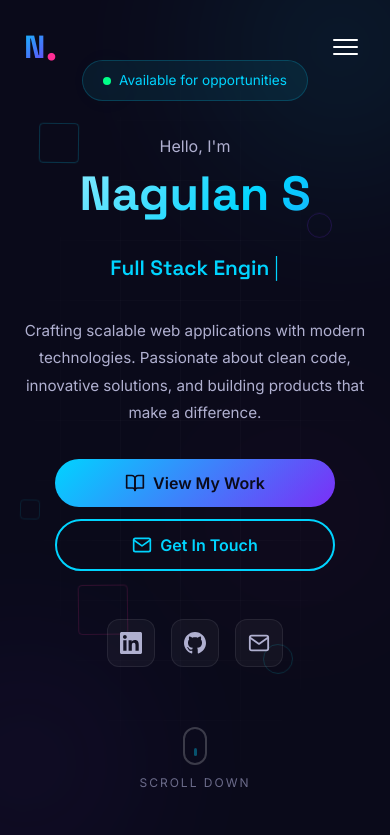
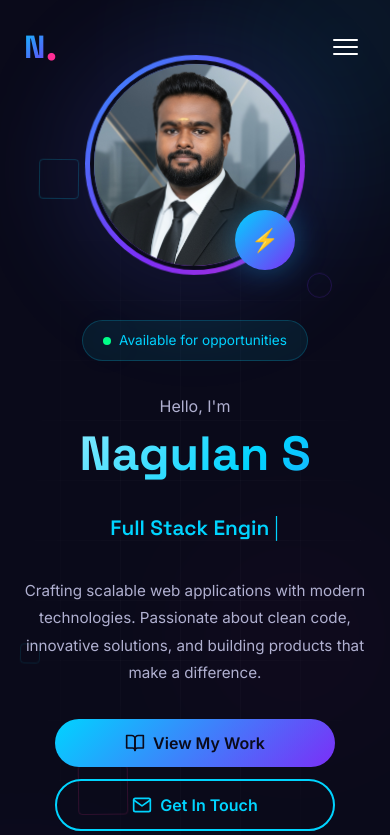
Before and after one commit to nagulan1506/nagulan1506.github.io, a React (Vite) app in the folder client/: page / in a window 390 px wide. Shown: the top 835 px of the page. Built offline with nearby package versions, Linux system fonts and the light colour scheme.

Commit message:
Add profile photo to hero section with glowing gradient ring

```diff
--- a/client/src/components/Hero.css
+++ b/client/src/components/Hero.css
@@ -137,8 +137,82 @@
 .hero-content {
     position: relative;
     z-index: 1;
-    text-align: center;
     animation: fadeInUp 1s ease-out;
+}
+
+.hero-main {
+    display: flex;
+    align-items: center;
+    justify-content: space-between;
+    gap: 60px;
+    margin-bottom: 40px;
+}
+
+.hero-text {
+    flex: 1;
+    text-align: left;
+}
+
+/* Profile Photo */
+.hero-photo-wrapper {
+    position: relative;
+    flex-shrink: 0;
+    animation: fadeInRight 1s ease-out 0.5s both;
+}
+
+.hero-photo-glow {
+    position: absolute;
+    top: 50%;
+    left: 50%;
+    transform: translate(-50%, -50%);
+    width: 340px;
+    height: 340px;
+    border-radius: 50%;
+    background: radial-gradient(circle, rgba(0, 212, 255, 0.2), rgba(123, 47, 247, 0.1), transparent);
+    filter: blur(40px);
+    animation: pulse-glow 4s ease-in-out infinite;
+}
+
+.hero-photo-ring {
+    position: relative;
+    width: 320px;
+    height: 320px;
+    border-radius: 50%;
+    padding: 5px;
+    background: linear-gradient(135deg, var(--accent-blue), var(--accent-purple), var(--accent-pink));
+    background-size: 200% 200%;
+    animation: gradient-shift 4s ease infinite, float 6s ease-in-out infinite;
+    z-index: 1;
+}
+
+.hero-photo {
+    width: 100%;
+    height: 100%;
+    border-radius: 50%;
+    object-fit: cover;
+    object-position: center top;
+    border: 4px solid var(--bg-primary);
+}
+
+.hero-photo-accent {
+    position: absolute;
+    bottom: 10px;
+    right: 10px;
+    width: 60px;
+    height: 60px;
+    border-radius: 50%;
+    background: var(--gradient-primary);
+    display: flex;
+    align-items: center;
+    justify-content: center;
+    z-index: 2;
+    box-shadow: 0 4px 20px rgba(0, 212, 255, 0.4);
+    animation: pulse-glow 3s ease-in-out infinite;
+}
+
+.hero-photo-accent::after {
+    content: '⚡';
+    font-size: 1.4rem;
 }
 
 .hero-badge {
@@ -195,7 +269,7 @@
 .hero-title-wrapper {
     display: flex;
     align-items: center;
-    justify-content: center;
+    justify-content: flex-start;
     gap: 4px;
     margin-bottom: 24px;
     min-height: 48px;
@@ -218,7 +292,7 @@
 
 .hero-description {
     max-width: 600px;
-    margin: 0 auto 40px;
+    margin: 0 0 40px;
     font-size: 1.1rem;
     line-height: 1.8;
     color: var(--text-secondary);
@@ -228,7 +302,7 @@
 .hero-cta {
     display: flex;
     align-items: center;
-    justify-content: center;
+    justify-content: flex-start;
     gap: 16px;
     margin-bottom: 48px;
     animation: fadeInUp 0.8s ease-out 0.7s both;
@@ -239,9 +313,9 @@
 .hero-socials {
     display: flex;
     align-items: center;
-    justify-content: center;
+    justify-content: flex-start;
     gap: 16px;
-    margin-bottom: 60px;
+    margin-bottom: 0;
     animation: fadeInUp 0.8s ease-out 0.8s both;
 }
 
@@ -316,6 +390,44 @@
 }
 
 /* Responsive */
+@media (max-width: 968px) {
+    .hero-main {
+        flex-direction: column-reverse;
+        text-align: center;
+        gap: 40px;
+    }
+
+    .hero-text {
+        text-align: center;
+    }
+
+    .hero-title-wrapper {
+        justify-content: center;
+    }
+
+    .hero-description {
+        margin: 0 auto 32px;
+    }
+
+    .hero-cta {
+        justify-content: center;
+    }
+
+    .hero-socials {
+        justify-content: center;
+    }
+
+    .hero-photo-ring {
+        width: 260px;
+        height: 260px;
+    }
+
+    .hero-photo-glow {
+        width: 280px;
+        height: 280px;
+    }
+}
+
 @media (max-width: 768px) {
     .hero {
         padding-top: 60px;
@@ -323,7 +435,6 @@
 
     .hero-description {
         font-size: 0.95rem;
-        margin-bottom: 32px;
     }
 
     .hero-cta {
@@ -336,6 +447,16 @@
         width: 100%;
         max-width: 280px;
         justify-content: center;
+    }
+
+    .hero-photo-ring {
+        width: 220px;
+        height: 220px;
+    }
+
+    .hero-photo-glow {
+        width: 240px;
+        height: 240px;
     }
 
     .hero-orb-1 {
--- a/client/src/components/Hero.jsx
+++ b/client/src/components/Hero.jsx
@@ -55,6 +55,8 @@ const Hero = () => {
             </div>
 
             <div className="hero-content container">
+                <div className="hero-main">
+                    <div className="hero-text">
                         <div className="hero-badge">
                             <span className="badge-dot"></span>
                             Available for opportunities
@@ -111,6 +113,17 @@ const Hero = () => {
                                 </svg>
                             </a>
                         </div>
+                    </div>
+
+                    {/* Profile Photo */}
+                    <div className="hero-photo-wrapper">
+                        <div className="hero-photo-glow"></div>
+                        <div className="hero-photo-ring">
+                            <img src="/profile.jpg" alt="Nagulan S" className="hero-photo" />
+                        </div>
+                        <div className="hero-photo-accent"></div>
+                    </div>
+                </div>
 
                 {/* Scroll indicator */}
                 <div className="scroll-indicator" onClick={() => scrollToSection('about')}>
```
Also changed, not shown: client/public/profile.jpg (added). Lines whose indentation alone changed are shown as unchanged.
